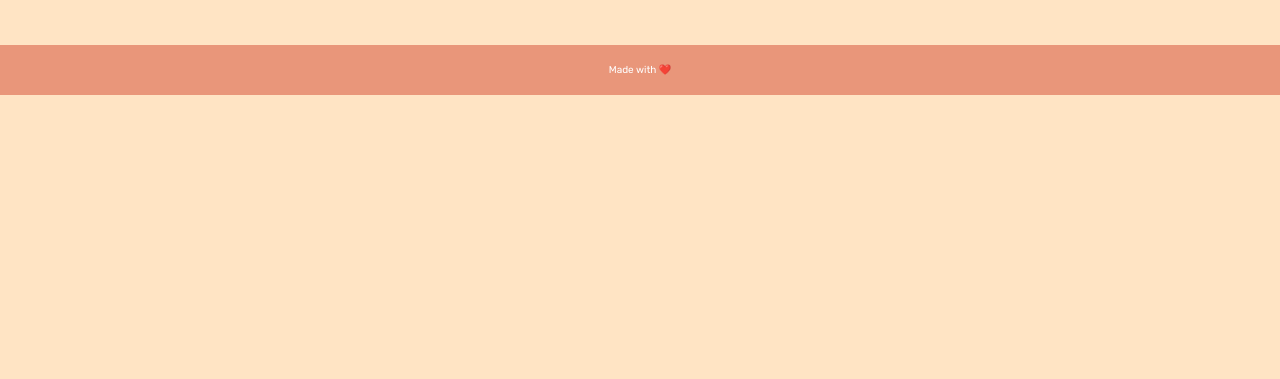
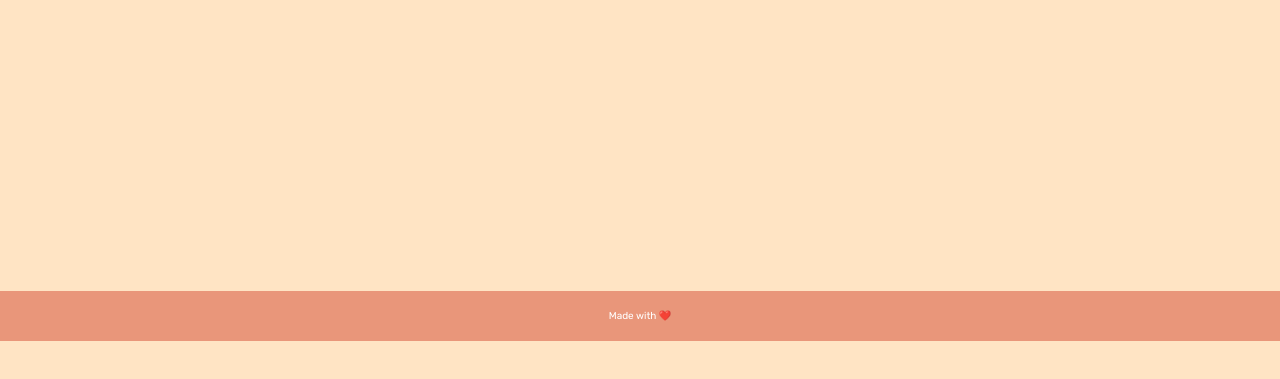
Before and after one commit to vitanovtd/Rock-Paper-Scissors, a plain HTML site: page index.html in a window 1280 px wide. Shown: the part 395-774 px from the top of the page. Drawn offline with Linux system fonts and the light colour scheme.

Commit message:
Adjusted CSS

```diff
--- a/style.css
+++ b/style.css
@@ -28,6 +28,7 @@ body {
     max-height: 100vh;
     padding: 0 4rem;
     margin: 0 auto;
+    margin-bottom: 24.6rem;
 }
 
 
@@ -76,7 +77,7 @@ footer{
     text-align: center;
     padding: 2rem;
     color:white;
-    margin: 0;
+    margin-top: 10rem;
 }
 
 .result {
```
